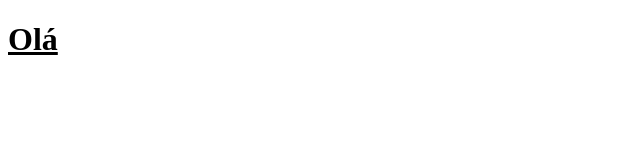
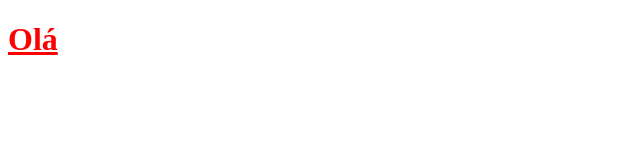
Before and after one commit to abimaelrsergio/angular-ng4-playground, an Angular app: page / in a window 1280 px wide. Shown: the top 160 px of the page, without its empty margins (0-640 px from the left). Built offline with nearby package versions, Linux system fonts and the light colour scheme.

Commit message:
Definindo classes dinamicamente

```diff
--- a/src/app/app.component.ts
+++ b/src/app/app.component.ts
@@ -4,19 +4,22 @@ import { Component } from '@angular/core';
   selector: 'app-root',
   template: `
 
-  	<h1>Olá</h1>
+  	<h1 [class]="titleClass">Olá</h1>
 
   `,
   styles: [`
   	h1 {
   		text-decoration:underline;
   	}
+
+  	.red-title {
+  		color:red;
+  	}
+
   `]
 })
 export class AppComponent {
 
-  myEvent(){
-
-  }
+  titleClass = 'red-title'
 
 }
```
